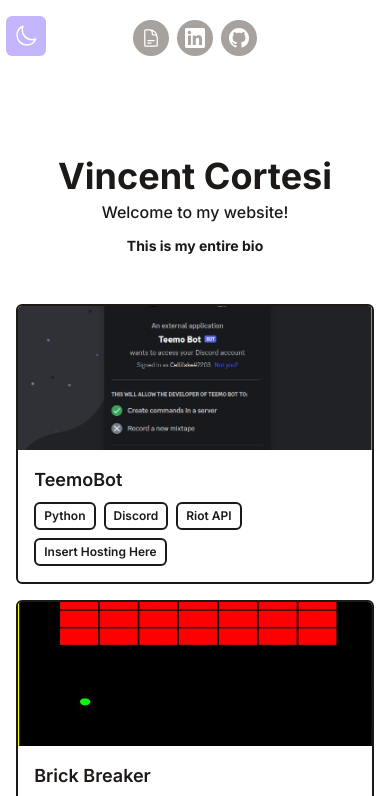
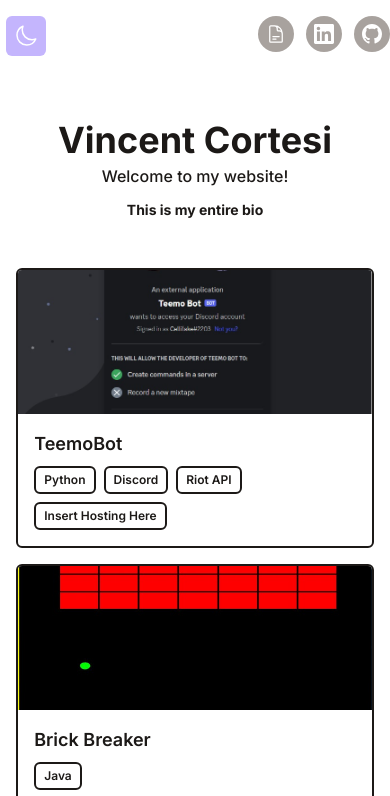
Before and after one commit to Vcortesi/my-portfolio, a React (Vite) app: page / in a window 390 px wide. Shown: the top 796 px of the page. Built offline with nearby package versions, Linux system fonts and the light colour scheme.

Commit message:
reverting back

```diff
--- a/package.json
+++ b/package.json
@@ -9,7 +9,6 @@
     "preview": "vite preview"
   },
   "dependencies": {
-    "framer-motion": "^10.3.2",
     "react": "^18.2.0",
     "react-dom": "^18.2.0"
   },
--- a/src/App.jsx
+++ b/src/App.jsx
@@ -5,10 +5,8 @@
 import Portfolio from './components/Portfolio';
 import Timeline from './components/Timeline';
 import Header from './components/Header';
-import { motion } from 'framer-motion';
 
 function App() {
-
 	const [theme, setTheme] = useState(null);
 
 	useEffect(() => {
@@ -65,25 +63,15 @@
 		</svg>
 	);
 
-	const buttonVariants = {
-		hover: {
-			x: 5, // Move the element 10 pixels to the right
-			y: -5, // Move the element 10 pixels up
-		}
-	};
-
   return (
 	<>
-		<motion.button
+		<button
 			type="button"
 			onClick={handleThemeSwitch}
 			className="fixed p-2 z-10 left-1.5 top-4 bg-violet-300 dark:bg-orange-300 text-lg p-1 rounded-md"
-			variants={buttonVariants}
-  			whileHover="hover"
-			whileTap={{ scale: 1.3 }}
 		>
 			{theme === 'dark' ? sun : moon}
-		</motion.button>
+		</button>
 		<div className="bg-white dark:bg-stone-900 text-stone-900 dark:text-stone-300 min-h-screen font-inter">
 			<div className="max-w-5xl w-11/12 mx-auto">
 				<Header />
--- a/src/components/Header.jsx
+++ b/src/components/Header.jsx
@@ -1,37 +1,22 @@
 import React from 'react';
-import { motion } from 'framer-motion';
 
 function Header() {
-	const hoverVariants = {
-		hover: {
-			x: 5, // Move the element 10 pixels to the right
-			y: -5, // Move the element 10 pixels up
-		}
-    };
 	return (
 		<div className="py-5 text-center">
 				<div className="container max-w-screen-lg mx-auto">
 					<div>
 						<div className="flex flex-wrap justify-center gap-2">
-                            <motion.a
+                            <a
                                 href="https://drive.google.com/file/d/1GA8qv6sEuHcQzz9vgqUOuBQMFhDhapS2/view"
                                 target="_blank"
-                                className="sm:absolute md:fixed p-2 z-10 right-24 top-4 font-semibold bg-stone-400 text-white space-x-2 rounded-full"
-								variants={hoverVariants}
-              					whileHover="hover"
-              					whileTap={{ scale: 1.3 }}
-								>
+                                className="fixed p-2 z-10 right-24 top-4 font-semibold bg-stone-400 text-white space-x-2 rounded-full">
                                 <svg xmlns="http://www.w3.org/2000/svg" fill="none" viewBox="0 0 24 24" stroke-width="1.5" stroke="currentColor" class="w-5 h-5">
                                 <path stroke-linecap="round" stroke-linejoin="round" d="M19.5 14.25v-2.625a3.375 3.375 0 00-3.375-3.375h-1.5A1.125 1.125 0 0113.5 7.125v-1.5a3.375 3.375 0 00-3.375-3.375H8.25m0 12.75h7.5m-7.5 3H12M10.5 2.25H5.625c-.621 0-1.125.504-1.125 1.125v17.25c0 .621.504 1.125 1.125 1.125h12.75c.621 0 1.125-.504 1.125-1.125V11.25a9 9 0 00-9-9z" />
                                 </svg>
-                            </motion.a>
-						    <motion.a
+                            </a>
+						    <a
 								href="https://www.linkedin.com/in/vincent-cortesi-a96213173/"
-								className="sm:absolute md:fixed p-2 z-10 right-12 top-4 font-semibold bg-stone-400 text-white space-x-2 rounded-full"
-								variants={hoverVariants}
-              					whileHover="hover"
-              					whileTap={{ scale: 1.3 }}
-								>
+								className="fixed p-2 z-10 right-12 top-4 font-semibold bg-stone-400 text-white space-x-2 rounded-full">
 								<svg
 								className="w-5 h-5 fill-current"
 								role="img"
@@ -42,14 +27,10 @@
 									<path d="M218.123122,218.127392 L180.191928,218.127392 L180.191928,158.724263 C180.191928,144.559023 179.939053,126.323993 160.463756,126.323993 C140.707926,126.323993 137.685284,141.757585 137.685284,157.692986 L137.685284,218.123441 L99.7540894,218.123441 L99.7540894,95.9665207 L136.168036,95.9665207 L136.168036,112.660562 L136.677736,112.660562 C144.102746,99.9650027 157.908637,92.3824528 172.605689,92.9280076 C211.050535,92.9280076 218.138927,118.216023 218.138927,151.114151 L218.123122,218.127392 Z M56.9550587,79.2685282 C44.7981969,79.2707099 34.9413443,69.4171797 34.9391618,57.260052 C34.93698,45.1029244 44.7902948,35.2458562 56.9471566,35.2436736 C69.1040185,35.2414916 78.9608713,45.0950217 78.963054,57.2521493 C78.9641017,63.090208 76.6459976,68.6895714 72.5186979,72.8184433 C68.3913982,76.9473153 62.7929898,79.26748 56.9550587,79.2685282 M75.9206558,218.127392 L37.94995,218.127392 L37.94995,95.9665207 L75.9206558,95.9665207 L75.9206558,218.127392 Z M237.033403,0.0182577091 L18.8895249,0.0182577091 C8.57959469,-0.0980923971 0.124827038,8.16056231 -0.001,18.4706066 L-0.001,237.524091 C0.120519052,247.839103 8.57460631,256.105934 18.8895249,255.9977 L237.033403,255.9977 C247.368728,256.125818 255.855922,247.859464 255.999,237.524091 L255.999,18.4548016 C255.851624,8.12438979 247.363742,-0.133792868 237.033403,0.000790807055" />
 								</g>
 								</svg>
-							</motion.a>
-							<motion.a
+							</a>
+							<a
 								href="https://github.com/Vcortesi"
-								className="sm:absolute md:fixed p-2 z-10 right-0.5 top-4 font-semibold bg-stone-400 text-white space-x-2 rounded-full"
-								variants={hoverVariants}
-              					whileHover="hover"
-              					whileTap={{ scale: 1.3 }}
-								>
+								className="fixed p-2 z-10 right-0 top-4 font-semibold bg-stone-400 text-white space-x-2 rounded-full">
 								<svg
 								xmlns="http://www.w3.org/2000/svg"
 								xmlnsXlink="http://www.w3.org/1999/xlink"
@@ -68,7 +49,7 @@
 									/>
 								</g>
 								</svg>
-							</motion.a>
+							</a>
 						</div>
 					</div>
 				</div>
```
Also changed, not shown: 1 other file (tests, documents, lock files or other folders). Lines whose indentation alone changed are shown as unchanged.
